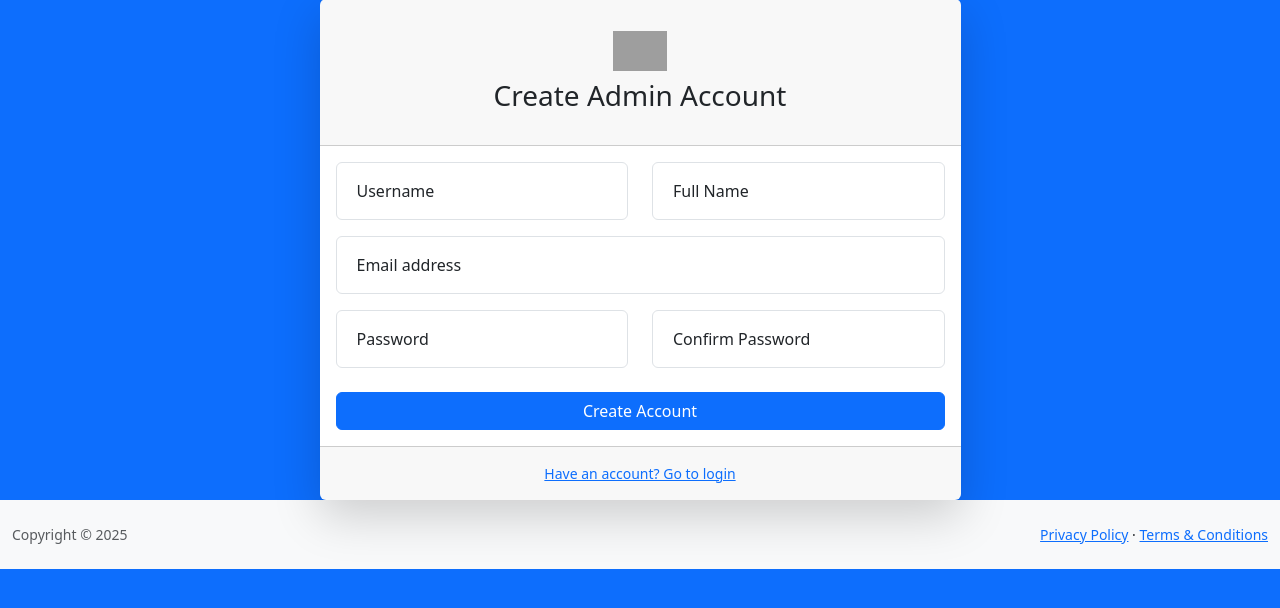
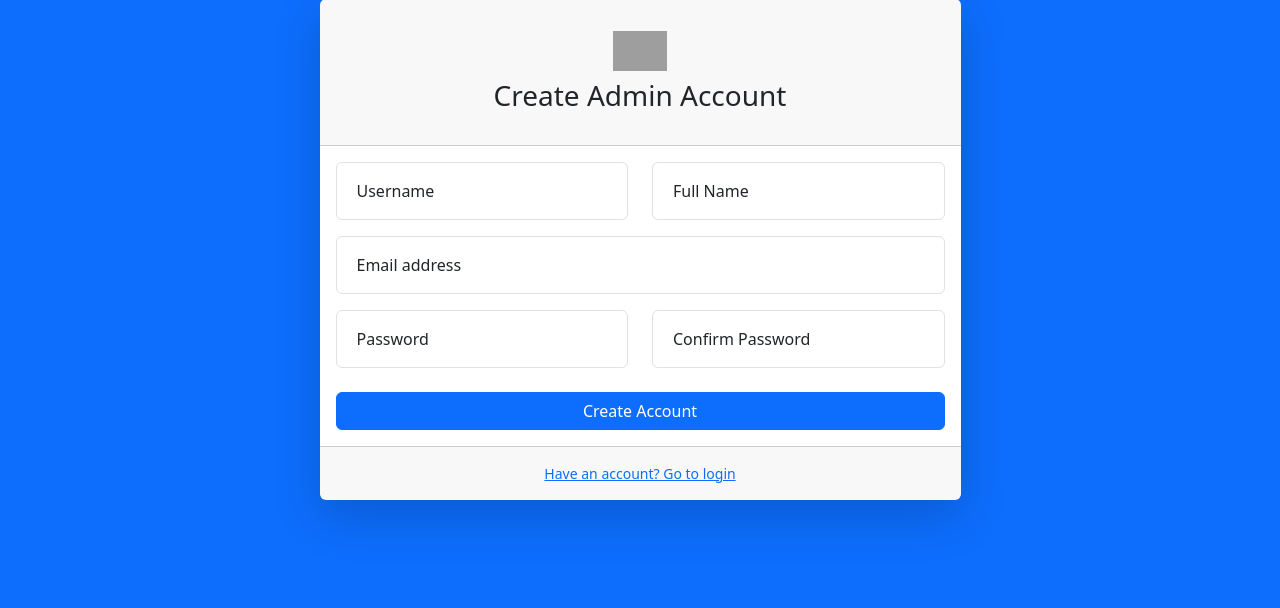
Before and after one commit to suluharwani/chezlespapous-dashboard, a CodeIgniter 4 app: the page made by app/Views/admin/auth/register.php in a window 1280 px wide. Shown: the part 49-657 px from the top of the page. Run offline with PHP 8.4 and a stand-in for CodeIgniter, Linux system fonts and the light colour scheme; the template is opened without the code that fills it, so the values that code supplies are empty; some libraries are stand-ins or nearby versions; grey boxes are pictures that could not be loaded.

Commit message:
Update auth.php

```diff
--- a/app/Views/admin/layout/auth.php
+++ b/app/Views/admin/layout/auth.php
@@ -59,20 +59,7 @@
                 </div>
             </main>
         </div>
-        <div id="layoutAuthentication_footer">
-            <footer class="py-4 bg-light mt-auto">
-                <div class="container-fluid">
-                    <div class="d-flex align-items-center justify-content-between small">
-                        <div class="text-muted">Copyright &copy;  <?= date('Y') ?></div>
-                        <div>
-                            <a href="#">Privacy Policy</a>
-                            &middot;
-                            <a href="#">Terms &amp; Conditions</a>
-                        </div>
-                    </div>
-                </div>
-            </footer>
-        </div>
+
     </div>
 
     <!-- Bootstrap JS -->
```
